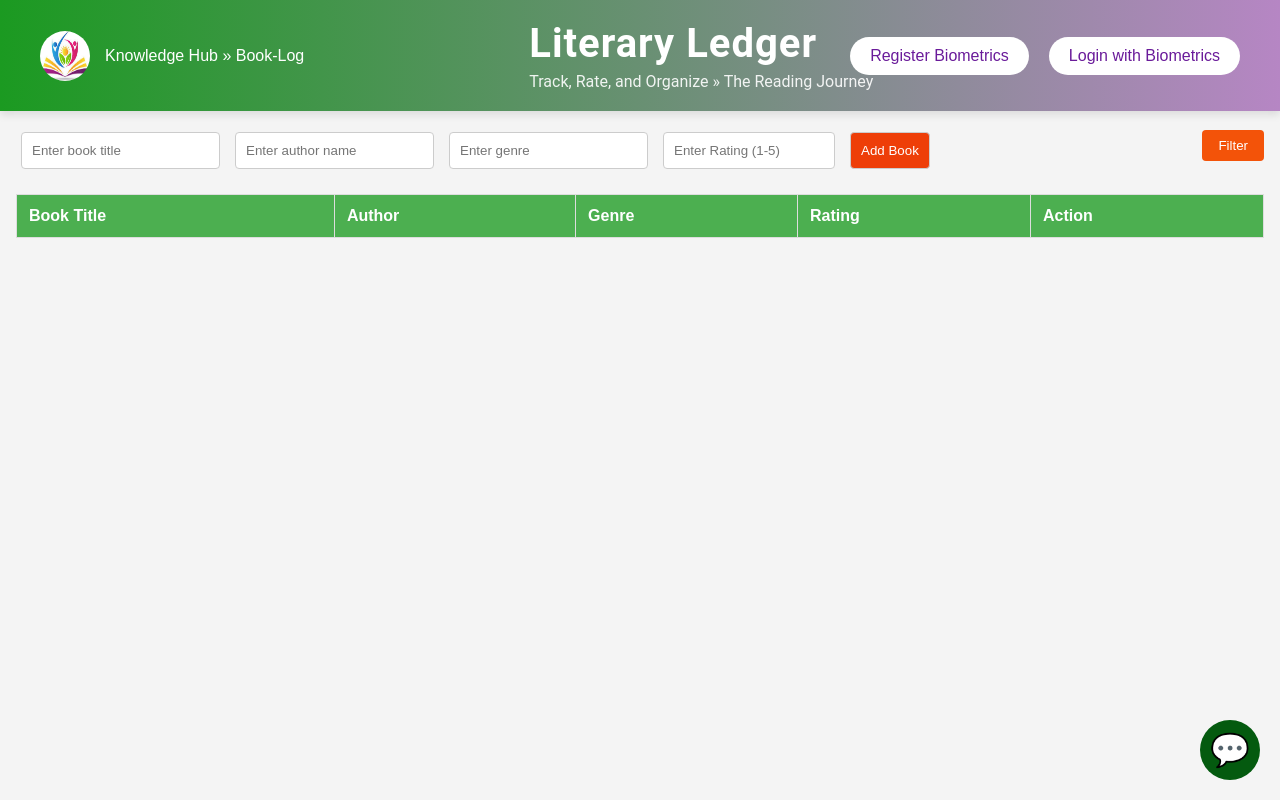
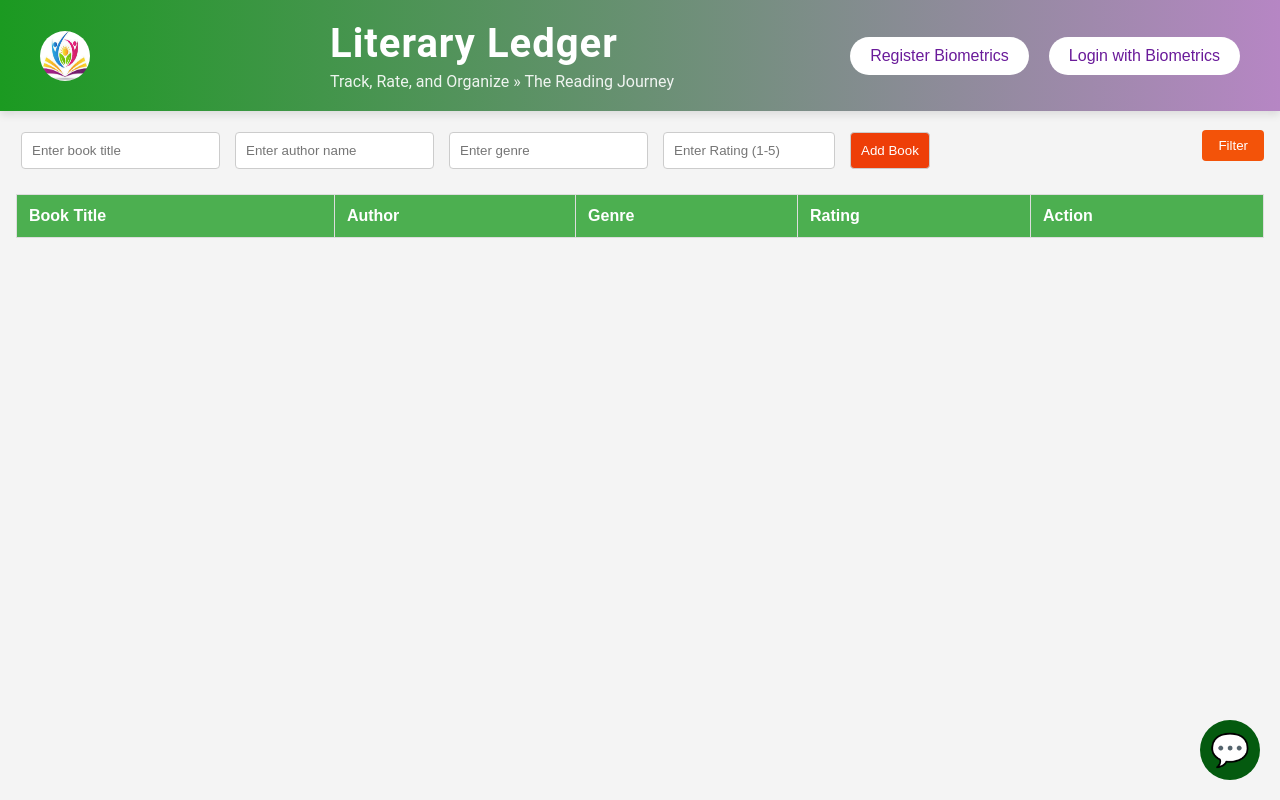
Before and after one commit to kristenshaji/book-log, a plain HTML site: page index.html in a window 1280 px wide. Drawn offline with Linux system fonts and the light colour scheme; no server answers.

Commit message:
Update index.html

```diff
--- a/index.html
+++ b/index.html
@@ -17,7 +17,6 @@
     <header>
         <div class="header-container">
           <img src="book-icon.png" alt="Book Icon" class="header-logo" />
-          <p class="sub-title">Knowledge Hub &raquo; Book-Log</p>
           <div class="header-text">
             <h1>Literary Ledger</h1>
             <p class="tagline">Track, Rate, and Organize &raquo; The Reading Journey</p>
```
